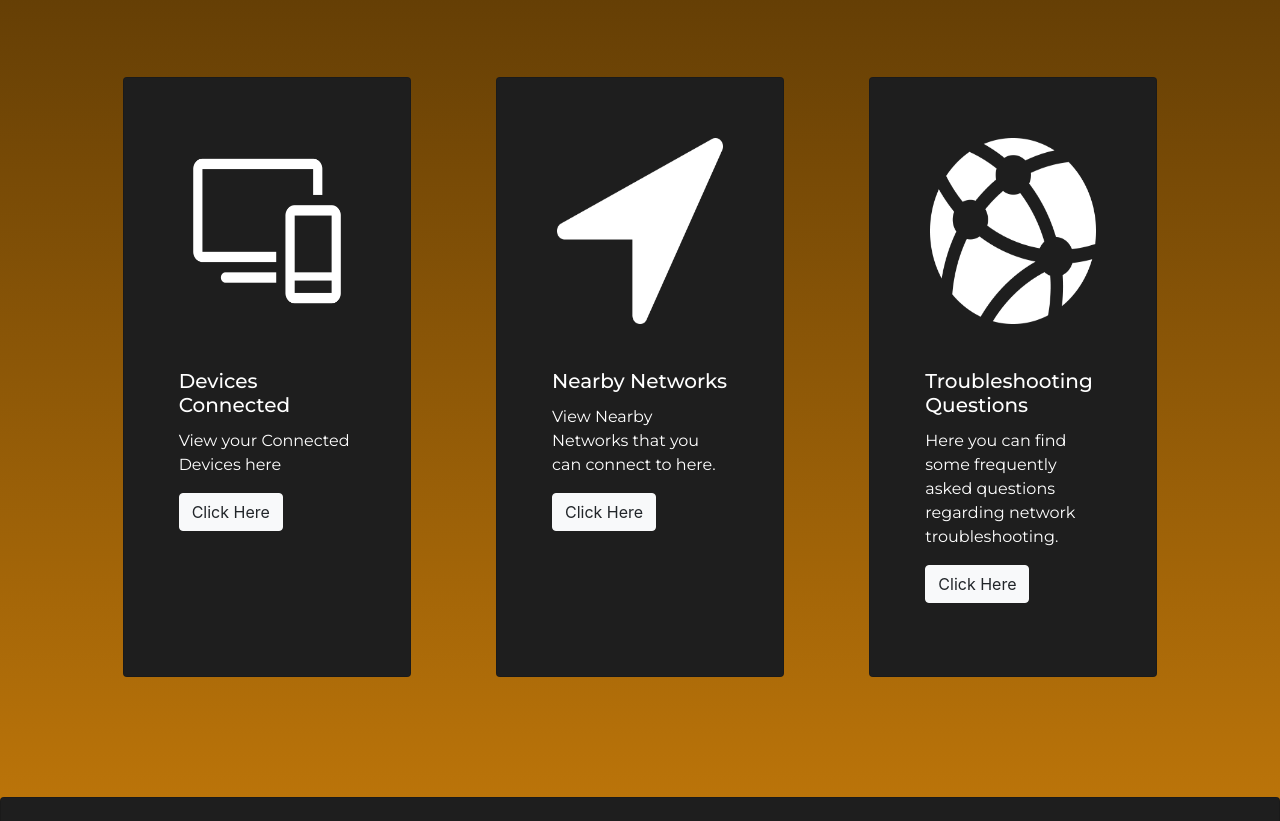
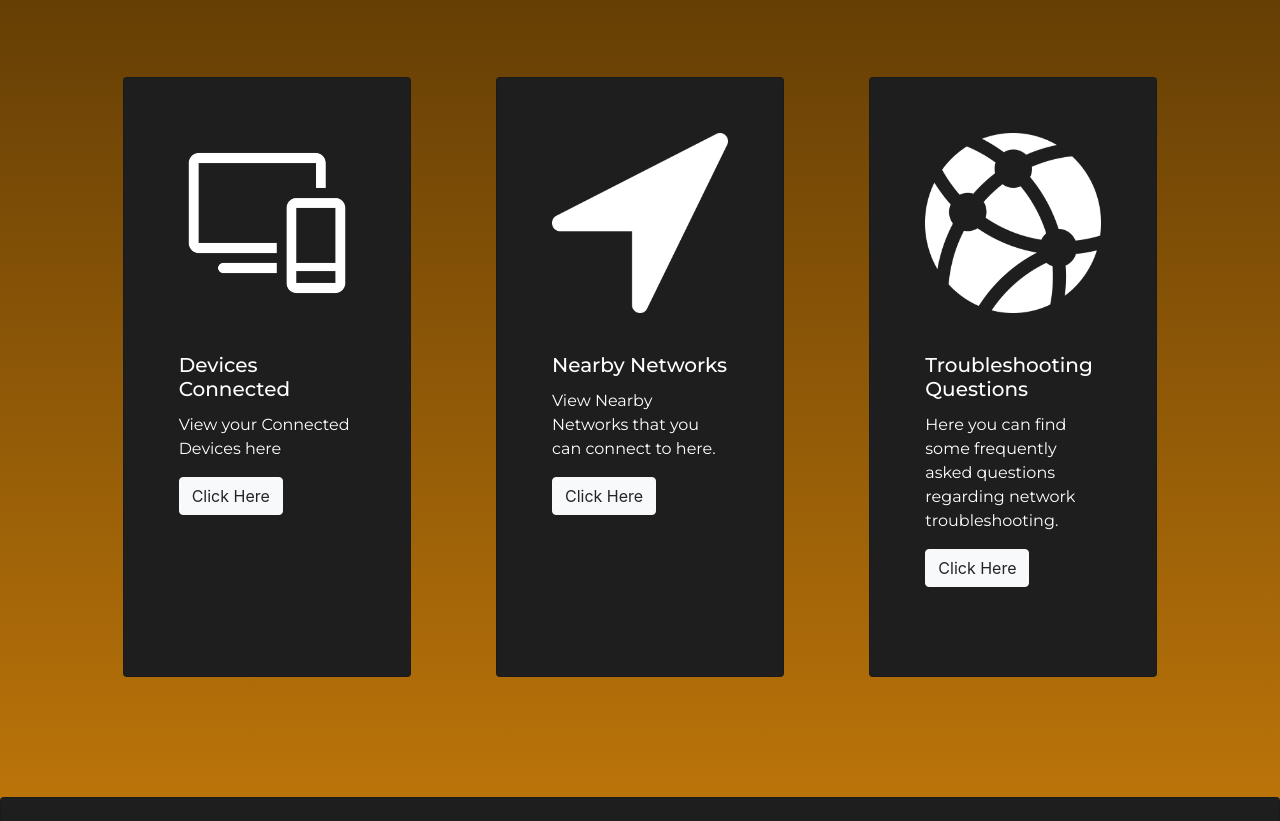
Before and after one commit to ericcolon15/wifi-jump-iteration1, a plain HTML site: page index.html in a window 1280 px wide. Shown: the part 949-1770 px from the top of the page. Drawn offline with nearby package versions, Linux system fonts and the light colour scheme.

Commit message:
Update style.css

```diff
--- a/css/style.css
+++ b/css/style.css
@@ -48,8 +48,8 @@ body {
 
 .card-img-top{
     margin: 0 auto;
-    padding: 25px;
-    height: 236px;
+    padding: 20px;
+    height: 220px;
 }
 
 .card-body{
```
